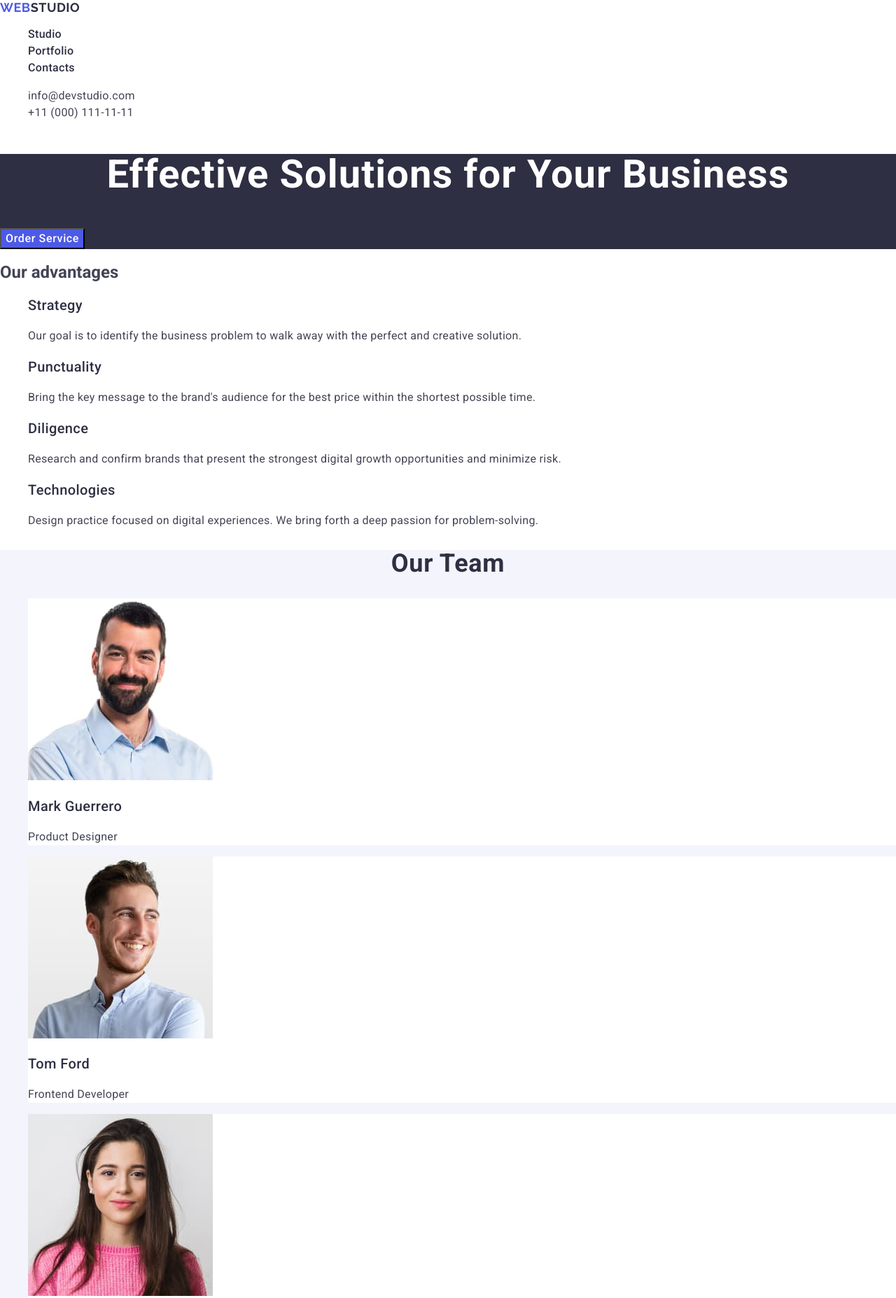
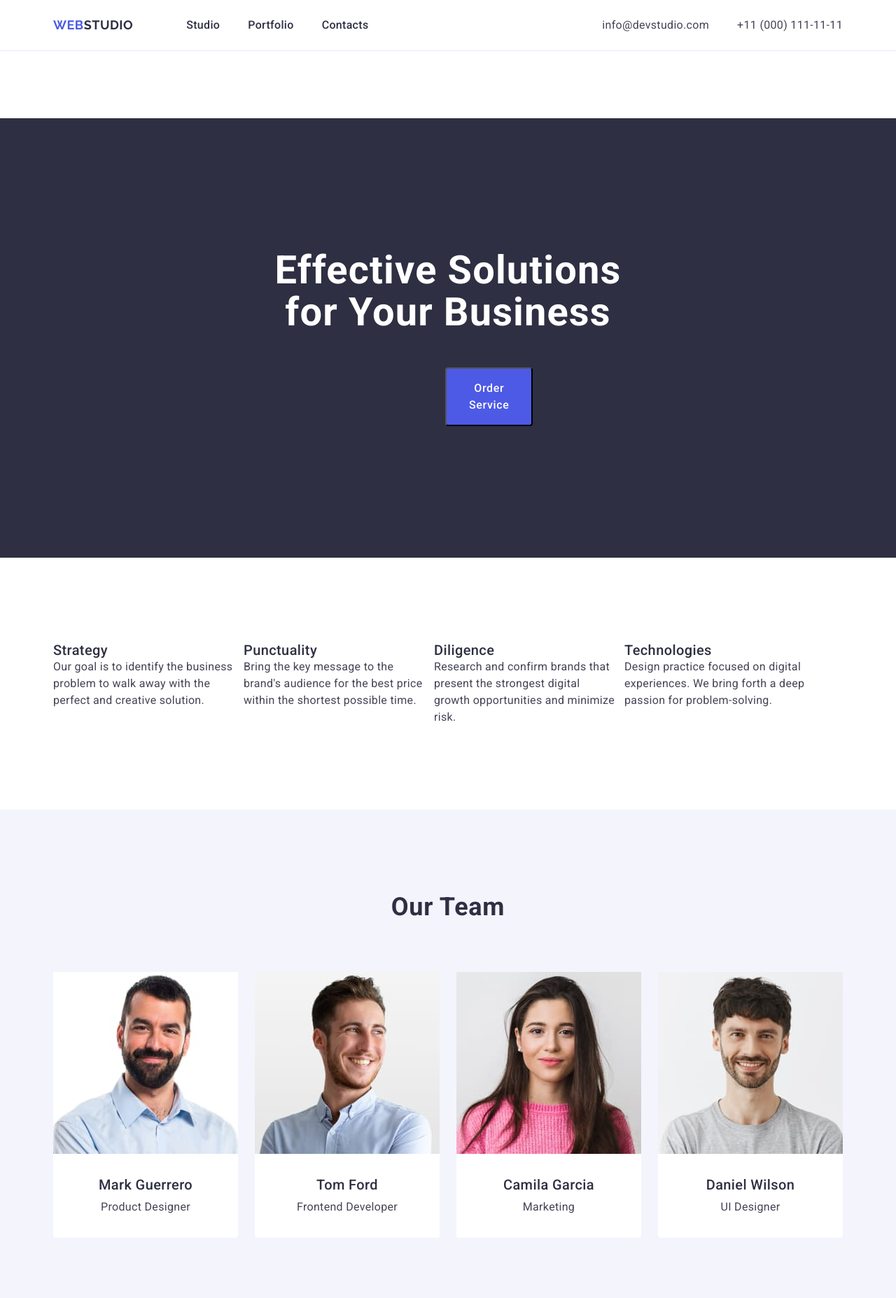
Before and after one commit to OlenaKononenko23/goit-markup-hw-03, a plain HTML site: page index.html in a window 1280 px wide. Shown: the top 1855 px of the page at 70% size. Drawn offline with nearby package versions, Linux system fonts and the light colour scheme.

Commit message:
розміщення елементів index.html

```diff
--- a/css/styles.css
+++ b/css/styles.css
@@ -7,7 +7,53 @@ body{
      color: #434455;
      background: #FFF;
 }
-/* font-family: 'Raleway', sans-serif; */
+
+h1, h2, h3, h4, h5, h6, p{
+    margin-top: 0;
+    margin-bottom: 0;
+}
+
+ul, ol{
+    margin-top: 0;
+    margin-bottom: 0;
+    padding-left: 0;
+}
+
+img{
+    display: block;
+    max-width: 100%;
+    height: auto;
+}
+
+.container{
+    max-width: 1158px;
+    padding: 0 15px;
+    margin: 0 auto;
+}
+
+.section{
+    max-width: 100%;
+    padding: 120px 0;
+}
+
+        /* HEADER */
+.page-header-container{
+    display: flex;
+    /* align-items: center; */
+    justify-content: space-between;
+}
+
+.page-header{
+    padding-bottom: 96px;
+}
+
+.header-border{
+    border-bottom: 1px solid #E7E9FC;
+}
+
+.page-nav{
+    display: flex;
+}
 
 .logo-link{
     font-family: 'Raleway', sans-serif;
@@ -18,10 +64,24 @@ body{
     text-transform: uppercase;
     text-decoration: none;
     color: #4D5AE5;
+
+}
+
+.logo-link-header{
+    margin-right: 76px;
+    padding-top: 25px;
+    padding-bottom: 25px;
 }
 
 .logo{
     color:#2e2f42 ;
+}
+
+.menu-list{
+    display: flex;
+    gap: 40px;
+    padding-top: 24px;
+    padding-bottom: 24px;
 }
 
 .menu-link{
@@ -42,6 +102,13 @@ body{
     font-style: normal;
 }
 
+.contacts-list{
+    display: flex;
+    gap: 40px;
+    padding-top: 24px;
+    padding-bottom: 24px;
+}
+
 .contacts-link{
     font-size: 16px;
     font-weight: 400;
@@ -56,6 +123,10 @@ body{
     color: #404BBF;
 }
 
+      /* /HEADER */
+
+      /* HERO */
+
 .page-hero{
     background: #2E2F42;
 }
@@ -67,6 +138,15 @@ body{
     letter-spacing: 0.02em;
     color: #FFF;
     text-align: center;
+    width: 496px;
+    margin: 0 auto;
+    padding-top: 188px;
+    padding-bottom: 48px;
+}
+
+.hero-btn{
+    margin: 0 635px 0 636px;
+    padding-bottom: 188px;
 }
 
 .hero-button{
@@ -77,11 +157,40 @@ body{
     color: #FFF;
     background: #4D5AE5;
     cursor: pointer;
+    border-radius: 4px;
+    padding: 16px 32px;
 }
 
 .hero-button:hover,
 .hero-button:focus{
     background: #404BBF;
+}
+
+             /* /HERO */
+
+       /* ADVANTAGE */
+
+.visually-hidden{
+    position: absolute;
+    width: 1px;
+    height: 1px;
+    margin: -1px;
+    border: 0;
+    padding: 0;
+    white-space: nowrap;
+    clip-path: inset(100%);
+    clip: rect(0 0 0 0);
+    overflow: hidden;
+}
+
+.advantage-list{
+    display: flex;
+    align-items: flex-start;
+    gap: 8px;
+}
+
+.advantage-item{
+    width: 264px;
 }
 
 .advantage-subtitle{
@@ -98,6 +207,9 @@ body{
     color: #434455;
 }
 
+        /* /ADVANTAGE */
+
+        /* PAGE */
 .page-team{
     background: #F4F4FD;
 }
@@ -110,10 +222,21 @@ body{
     text-transform: capitalize;
     color: #2E2F42;
     text-align: center;
+    padding-bottom: 72px;
+}
+
+.team-list{
+    display: inline-flex;
+    gap: 24px;
 }
 
 .team-item{
     background: #FFFFFF;
+    display: inline-flex;
+    flex-direction: column;
+    justify-content: center;
+    align-items: center;
+    border-radius: 0px 0px 4px 4px;
 }
 
 .team-subtitle{
@@ -122,13 +245,17 @@ body{
     line-height: 1.2;
     letter-spacing: 0.02em;
     color: #2E2F42;
+    padding: 32px 0 8px;
 }
 
 .team-text{
     line-height: 1.5;
     letter-spacing: 0.02em;
     color: #434455;
+    padding-bottom: 32px;
 }
+
+           /* PORTFOLIO */
 
 .subject-portfolio{
     font-size: 36px;
@@ -138,6 +265,19 @@ body{
     text-transform: capitalize;
     color: #2E2F42;
     text-align: center;
+    padding-bottom: 72px;
+}
+
+.portfolio-list{
+    display: inline-flex;
+    gap:48px 24px;
+    flex-wrap: wrap;
+}
+
+.portfolio-item{
+   width: 360px;
+   flex-direction: column;
+   border: 1px solid #E7E9FC;
 }
 
 .portfolio-subtitle{
@@ -146,20 +286,34 @@ body{
     line-height: 1.2;
     letter-spacing: 0.02em;
     color: #2E2F42;
+    padding: 32px 0 8px 16px;
 }
 
 .portfolio-text{
     line-height: 1.5;
     letter-spacing: 0.02em;
     color: #434455;
+    padding:0 0 32px 16px;
 }
 
+          /* /PORTFOLIO */
+
+          /* FOOTER */
 .page-footer{
     background: #2E2F42;
 }
 
+.footer-container{
+    padding: 100px 0;
+}
+
 .logo-footer{
     color: #f4f4fd;
+}
+
+.logo-link-footer{
+    /* margin-bottom: 16px; */
+    /* padding-bottom: 16px; */
 }
 
 .footer-text{
@@ -167,4 +321,5 @@ body{
     line-height: 1.5;
     letter-spacing: 0.02em;
     color: #F4F4FD;
+    width: 264px;
 }
--- a/index.html
+++ b/index.html
@@ -13,8 +13,10 @@
 <body>
 
     <header class="page-header">
+        <div class="header-border">
+            <div class="container page-header-container">
                 <nav class="page-nav">
-            <a class="logo-link" href="./index.html">Web<span class="logo">Studio</span></a>
+                    <a class="logo-link logo-link-header" href="./index.html">Web<span class="logo">Studio</span></a>
                     <ul class="menu-list">
                         <li class="menu-item">
                             <a class="menu-link" href="./index.html">Studio</a>
@@ -38,6 +40,10 @@
                         </li>
                     </ul>
                 </address>
+            </div>
+        </div>
+
+
     </header>
 
     <main>
@@ -45,11 +51,15 @@
         <section class="page-hero">
             <h1 class="hero-title">Effective Solutions
                 for Your Business</h1>
+                <div class="hero-btn">
                     <button class="hero-button" type="button">Order Service</button>
+                </div>
+
         </section>
 
-        <section class="page-advantage">
-            <h2 class="subject-advantage">Our advantages</h2>
+        <section class="section">
+            <div class="container">
+                <h2 class="visually-hidden">Our advantages</h2>
             <ul class="advantage-list">
                 <li class="advantage-item">
                     <h3 class="advantage-subtitle">Strategy</h3>
@@ -69,9 +79,12 @@
                     <p class="advantage-text">Design practice focused on digital experiences. We bring forth a deep passion for problem-solving.</p>
                 </li>
             </ul>
+            </div>
+
         </section>
 
-        <section class="page-team">
+        <section class="section page-team">
+            <div class="container">
                 <h2 class="subject-team">Our Team</h2>
             <ul class="team-list">
                 <li class="team-item">
@@ -95,9 +108,11 @@
                     <p class="team-text">UI Designer</p>
                 </li>
             </ul>
+            </div>
         </section>
 
-        <section class="page-portfolio">
+        <section class="section">
+            <div class="container">
                 <h2 class="subject-portfolio">Our Portfolio</h2>
 
                 <ul class="portfolio-list">
@@ -106,12 +121,12 @@
                         <h3 class="portfolio-subtitle">Banking App</h3>
                         <p class="portfolio-text">App</p>
                     </li>
-                    <li>
+                    <li class="portfolio-item">
                         <img class="portfolio-img" src="./images/img5.jpg" alt="non-cash payment by phone"  width="360" height="300" />
                         <h3 class="portfolio-subtitle">Cashless Payment</h3>
                         <p class="portfolio-text">Marketing</p>
                     </li>
-                    <li>
+                    <li class="portfolio-item">
                         <img class="portfolio-img" src="./images/img6.jpg" alt="laptop" width="360" height="300" />
                         <h3 class="portfolio-subtitle">Meditation App</h3>
                         <p class="portfolio-text">App</p>
@@ -122,25 +137,28 @@
                         <h3 class="portfolio-subtitle">Taxi Service</h3>
                         <p class="portfolio-text">Marketing</p>
                     </li>
-                    <li>
+                    <li class="portfolio-item">
                         <img class="portfolio-img" src="./images/img8.jpg" alt="screen Illustrations" width="360" height="300" />
                         <h3 class="portfolio-subtitle">Screen Illustrations</h3>
                         <p class="portfolio-text">Design</p>
                     </li>
-                    <li>
+                    <li class="portfolio-item">
                         <img class="portfolio-img" src="./images/img9.jpg" alt="a girl in glasses" width="360" height="300" />
                         <h3 class="portfolio-subtitle">Online Courses</h3>
                         <p class="portfolio-text">Marketing</p>
                     </li>
                 </ul>
-
+            </div>
         </section>
 
     </main>
 
     <footer class="page-footer">
-        <a class="logo-link" href="./index.html">Web<span class="logo-footer">Studio</span></a>
+        <div class="container footer-container">
+            <a class="logo-link logo-link-footer" href="./index.html">Web<span class="logo-footer">Studio</span></a>
             <p class="footer-text">Increase the flow of customers and sales for your business with digital marketing & growth solutions.</p>
+        </div>
+
     </footer>
 </body>
 </html>
```
Lines whose indentation alone changed are shown as unchanged.
